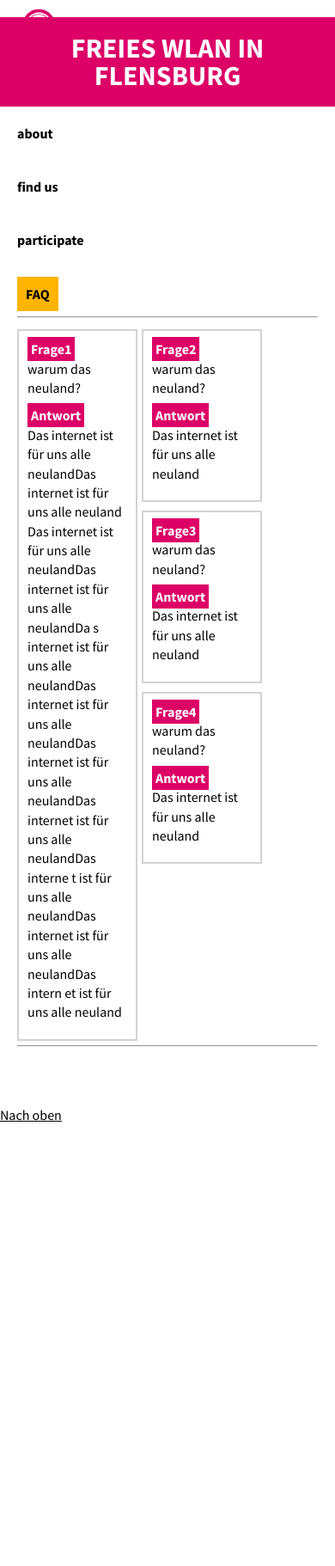
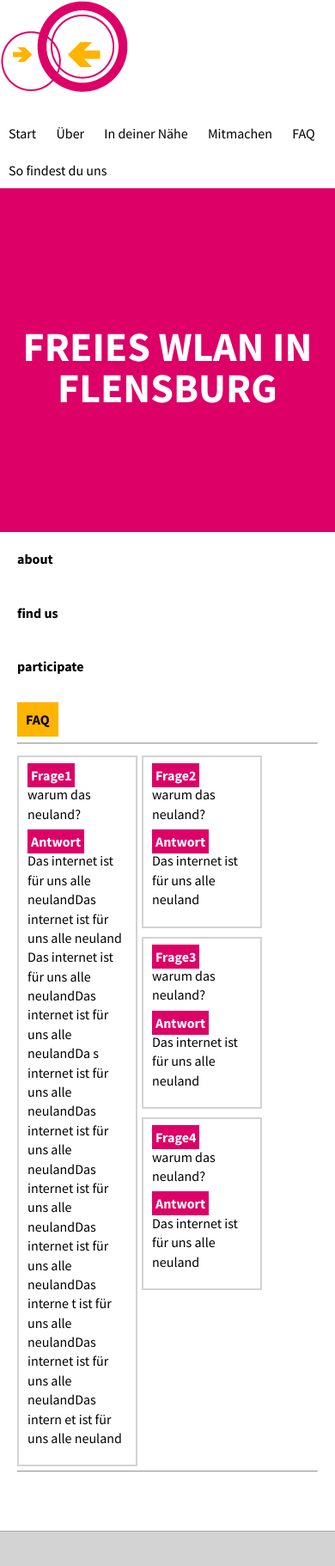
Before and after one commit to freifunk-flensburg/website, a PHP site: page / in a window 390 px wide. Shown: the whole page at 86% size. Before the commit the page ends 1305 px from the top, so only its background shows below. Run offline with PHP 8.4, Linux system fonts and the light colour scheme; some libraries are stand-ins or nearby versions.

Commit message:
add footer color

```diff
--- a/assets/stylesheets/style.css
+++ b/assets/stylesheets/style.css
@@ -137,23 +137,8 @@ img {
     header (logo + navigation)
 */
 
-.main-header {
-    position: relative;
-}
-
-html.sticky .main-header {
-    position: fixed;
-    top: 0;
-    z-index: 2;
-    width: 1200px;
-    margin: 0 auto;
-    background-color: #ffffff;
-    border-bottom: 2px solid #d3d3d3;
-}
-
 .logo {
-    width: 150px;
-    padding: 10px;
+    float: left;
 }
 
 .logo a {
@@ -161,19 +146,14 @@ html.sticky .main-header {
     text-indent: -9999px;
     background: transparent url(../images/freifunk-flensburg.png) 0 0 no-repeat;
     background-size: 100% auto;
+    width: 150px;
     height: 0;
-    padding-top: 72%;
-}
-
-html.sticky .logo {
-    width: 75px;
-    padding: 10px;
+    padding-top: 76.285714%;
 }
 
 .main-navigation {
-    position: absolute;
-    right: 10px;
-    bottom: 0;
+    float: right;
+    padding-top: 20px;
 }
 
 .main-navigation ul {
@@ -192,16 +172,6 @@ html.sticky .logo {
 
 .main-navigation ul li:last-child a {
     padding-right: 0;
-}
-
-@media all and (max-width:800px) {
-    .logo {
-        width: 75px;
-        padding: 10px;
-    }
-    .main-navigation {
-        display: none;
-    }
 }
 
 /*
@@ -240,18 +210,8 @@ html.sticky .logo {
 }
 
 @media all and (max-width:600px) {
-    .start_simulate-wlan {
-        height: auto;
-    }
-
-    .start_simulate-wlan canvas {
-        display: none;
-    }
-
     .start_simulate-wlan figcaption h2 {
-        position: static;
-        padding: 20px;
-        font-size: 2em;
+        font-size: 3em;
     }
 }
 
@@ -301,4 +261,9 @@ html.sticky .logo {
 */
 .main-footer {
     clear: both;
+    padding: 20px;
+    background-color: lightgrey;
+    border-top: 1px;
+    border-style: solid;
+    border-color: darkgrey;
 }
--- a/index.php
+++ b/index.php
@@ -17,8 +17,7 @@
             <p class="browsehappy">You are using an <strong>outdated</strong> browser. Please <a href="http://browsehappy.com/">upgrade your browser</a> to improve your experience.</p>
         <![endif]-->
 
-        <header class="main-header" id="main-header">
-
+        <haeder class="main-header">
             <h1 class="logo">
                 <a href="#start">Freifunk Flensburg</a>
             </h1>
@@ -32,7 +31,7 @@
                     <li><a href="#contact">So findest du uns</a></li>
                 </ul>
             </nav>
-        </header>
+        </haeder>
         <main>
             <section name="start">
                 <?php include('content/start.php'); ?>
@@ -54,7 +53,6 @@
             </section>
         </main>
         <footer class="main-footer">
-            <a href="#start">Nach oben</a>
         </footer>
 
         <script src="//ajax.googleapis.com/ajax/libs/jquery/1.11.1/jquery.min.js"></script>
```
